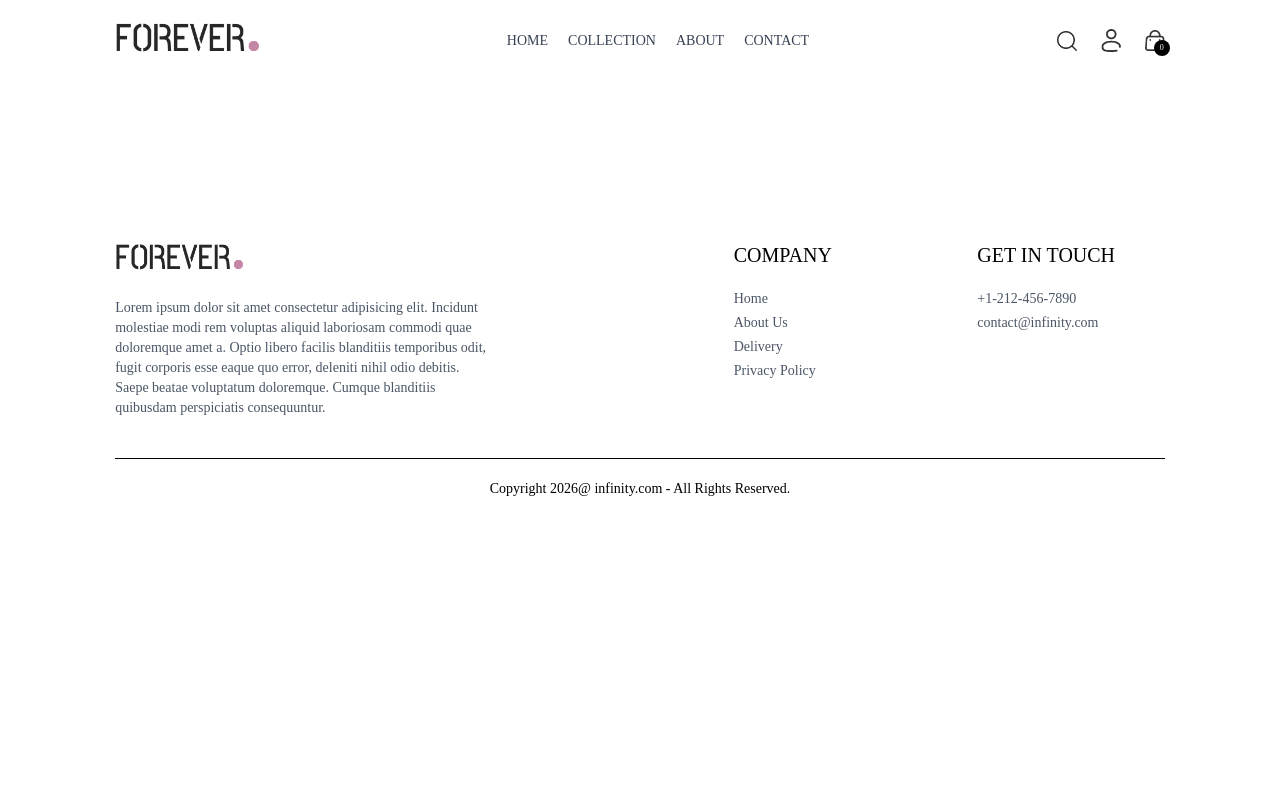
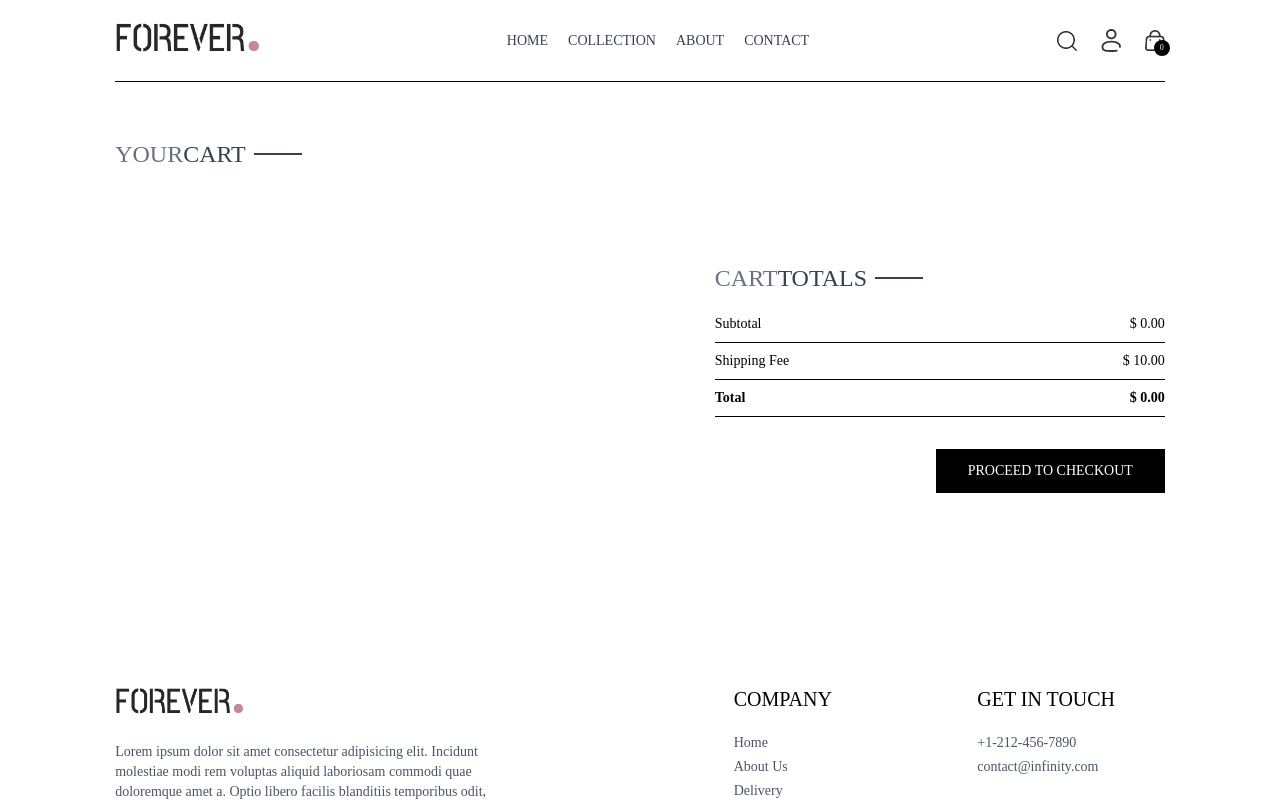
Before and after one commit to YashasviDagar/INFINITY, a React (Vite) app in the folder infinity/: page /cart in a window 1280 px wide. Shown: the top 801 px of the page. Built offline with nearby package versions, Linux system fonts and the light colour scheme.

Commit message:
Cart Page

```diff
--- /dev/null
+++ b/infinity/src/components/CartTotal.jsx
@@ -0,0 +1,35 @@
+import React, { useContext } from 'react'
+import { ShopContext } from '../context/ShopContext'
+import Title from './Title';
+
+const CartTotal = () => {
+
+    const {currency , delivery_fee,getCartAmount} = useContext(ShopContext);
+  return (
+    <div className='w-full'>
+        <div className='text-2xl'>
+            <Title text1={'CART'} text2={'TOTALS'} />
+        </div>
+        <div className='flex flex-col gap-2 mt-2 text-sm'>
+            <div className='flex justify-between'>
+                <p>Subtotal</p>
+                <p>{currency} {getCartAmount()}.00</p>
+            </div>
+            <hr />
+            <div className='flex justify-between'>
+                <p>Shipping Fee</p>
+                <p>{currency} {delivery_fee}.00</p>
+            </div>
+            <hr />
+            <div className='flex justify-between'>
+                <b>Total</b>
+                <b>{currency} {getCartAmount() === 0 ? 0 : getCartAmount() + delivery_fee}.00</b>
+            </div>
+            <hr />
+        </div>
+
+    </div>
+  )
+}
+
+export default CartTotal
--- a/infinity/src/context/ShopContext.jsx
+++ b/infinity/src/context/ShopContext.jsx
@@ -1,8 +1,7 @@
 import { createContext, useEffect, useState } from "react";
 import { products } from "../assets/assets"
-import { useSearchParams } from "react-router-dom";
+import { useNavigate, useSearchParams } from "react-router-dom";
 import { toast } from "react-toastify";
-
 
 export const ShopContext = createContext();
 
@@ -13,6 +12,7 @@
     const [search,setSearch] = useState('');
     const [showSearch,setShowSearch] = useState(false);
     const [cartItems,setCartItems] = useState({});
+    const navigate = useNavigate();
 
     const addToCart = async (itemId,size) => {
 
@@ -57,6 +57,30 @@
         return totalCount
     }
 
+    const updateQuantity = async (itemId,size,quantity) => {
+        let cartData = structuredClone(cartItems)
+
+        cartData[itemId][size] = quantity;
+
+        setCartItems(cartData);
+    }
+
+    const getCartAmount =  () => {
+        let totalAmount = 0
+        for(const items in cartItems){
+            let itemInfo = products.find((product)=> product._id === items);
+            for(const item in cartItems[items]){
+                try{
+                    if(cartItems[items][item]>0){
+                        totalAmount += itemInfo.price * cartItems[items][item]
+                    }
+                }catch (error){
+
+                }
+            }
+        }
+        return totalAmount;
+    }
 
     useEffect(()=>{
         console.log(cartItems);
@@ -67,7 +91,8 @@
         products , currency , delivery_fee,
         search,setSearch,showSearch,setShowSearch,
         cartItems,addToCart,
-        getCartCount
+        getCartCount,updateQuantity,
+        getCartAmount,navigate
     }
 
     return (
--- a/infinity/src/pages/Cart.jsx
+++ b/infinity/src/pages/Cart.jsx
@@ -1,8 +1,80 @@
-import React from 'react'
+import React, { useContext, useEffect, useState } from 'react'
+import { ShopContext} from '../context/ShopContext'
+import Title from '../components/Title'
+import { assets, products } from '../assets/assets';
+import CartTotal from '../components/CartTotal';
+import { useNavigate } from 'react-router-dom';
 
 const Cart = () => {
+  const navigate = useNavigate();
+  const {products,currency,cartItems,updateQuantity} = useContext(ShopContext);
+
+  const [cartData,setCartData] = useState([])
+
+  useEffect(()=>{
+    const tempData = []
+    for(const items in cartItems){
+      for(const item in cartItems[items]){
+        if(cartItems[items][item]>0){
+          tempData.push({
+            _id: items,
+            size:item,
+            quantity:cartItems[items][item]
+          })
+        }
+      }
+    }
+    // we will get the quantity for the product id
+    setCartData(tempData);
+  },[cartItems])
+
   return (
-    <div>
+    <div className='border-t pt-14'>
+      <div className='text-2xl mb-3'>
+        <Title text1={'YOUR'} text2={'CART'} />
+      </div>
+
+      <div>
+        {
+          cartData.map((item,index)=>{
+            const productData = products.find((products) => products._id === item._id);
+
+            return (
+              <div className='py-4 border-t border-b text-gray-700 grid grid-cols-[4fr_0.5fr] sm:grid-cols-[4fr_2fr_0.5fr] items-center gap-4'>
+                <div className='flex items-start gap-6'>
+                  <img className='w-16 sm:w-20' src={productData.image[0]} alt="" />
+
+                  <div>
+                    <p className='text-xs sm:text-lg font-medium'>{productData.name}</p>
+                    <div className='flex items-center gap-5 mt-2'>
+                      <p>{currency}{productData.price}</p>
+                      <p className='px-2 sm:px-3 sm:py-1 border border-gray-700 bg-slate-50'>{item.size}</p>
+
+                    </div>
+                  </div>
+
+                </div>
+                <input onChange={(e)=>e.target.value === '' || e.target.value === '0' ? null : updateQuantity(item._id,item.size,Number(e.target.value))} className='border border-gray-700 max-w-10 sm:max-w-20 px-1 sm:px-2 py-1' type="number" min={1} defaultValue={item.quantity} />
+
+                <img onClick={()=>updateQuantity(item._id,item.size,0)} src={assets.bin_icon} className='w-4 mr-4 sm:w-5 cursor-pointer' alt="" />
+
+              </div>
+            )
+          })
+        }
+      </div>
+
+      <div className='flex justify-end my-20'>
+        <div className='w-full sm:w-112.5'>
+          <CartTotal />
+          <div className='w-full text-end'>
+            <button onClick={()=>navigate('/place-order')} className='bg-black text-white text-sm my-8 px-8
+            py-3'>PROCEED TO CHECKOUT</button>
+          </div>
+
+        </div>
+
+      </div>
 
     </div>
   )
```
